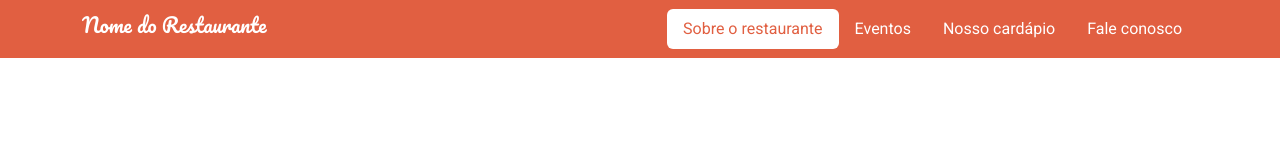
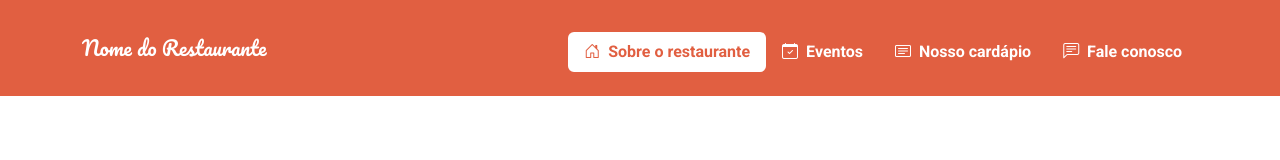
Before and after one commit to SilasFas/projeto-6-restaurant, a plain HTML site: page index.html in a window 1280 px wide. Drawn offline with nearby package versions, Linux system fonts and the light colour scheme.

Commit message:
update: Criando um menu responsivo

```diff
--- a/index.html
+++ b/index.html
@@ -10,19 +10,45 @@
     <link rel="preconnect" href="https://fonts.gstatic.com" crossorigin>
     <link href="https://fonts.googleapis.com/css2?family=Pacifico&family=Roboto:wght@400;700&display=swap"
         rel="stylesheet">
+    <link rel="stylesheet" href="https://cdn.jsdelivr.net/npm/bootstrap-icons@1.11.3/font/bootstrap-icons.min.css">
     <link rel="stylesheet" href="main.css">
 </head>
 
 <body>
-    <header class="navbar navbar-expand-lg sticky-top">
+    <header class="navbar navbar-expand-lg sticky-top p-4">
         <div class="container">
-            <h1 class="navbar-brand">Nome do Restaurante</h1>
-            <nav>
-                <ul class="nav nav-pills">
-                    <li class="nav-item"><a href="" class="nav-link active">Sobre o restaurante</a></li>
-                    <li class="nav-item"><a href="" class="nav-link">Eventos</a></li>
-                    <li class="nav-item"><a href="" class="nav-link">Nosso cardápio</a></li>
-                    <li class="nav-item"><a href="" class="nav-link">Fale conosco</a></li>
+            <h1 class="navbar-brand m-0">Nome do Restaurante</h1>
+
+            <button class="navbar-toggler" data-bs-toggle="collapse" data-bs-target="#menu-nevegacao">
+                <span class="navbar-toggler-icon"></span>
+            </button>
+
+            <nav class="navbar-collapse collapse justify-content-end pt-2" id="menu-nevegacao">
+                <ul class="nav nav-pills d-block d-md-flex" >
+                    <li class="nav-item fw-bold">
+                        <a href="" class="nav-link active">
+                            <i class="bi bi-house-door me-1"></i>
+                            Sobre o restaurante
+                        </a>
+                    </li>
+                    <li class="nav-item fw-bold">
+                        <a href="" class="nav-link">
+                            <i class="bi bi-calendar-check me-1"></i>
+                            Eventos
+                        </a>
+                    </li>
+                    <li class="nav-item fw-bold">
+                        <a href="" class="nav-link">
+                            <i class="bi bi-card-text me-1"></i>
+                            Nosso cardápio
+                        </a>
+                    </li>
+                    <li class="nav-item fw-bold">
+                        <a href="" class="nav-link">
+                            <i class="bi bi-chat-left-text me-1"></i>
+                            Fale conosco
+                        </a>
+                    </li>
                 </ul>
             </nav>
         </div>
--- a/main.css
+++ b/main.css
@@ -25,3 +25,7 @@ body {
     font-weight: 400;
     font-style: normal;
 }
+
+.navbar-toggler{
+    background-color: #ffeae6;
+}
```
